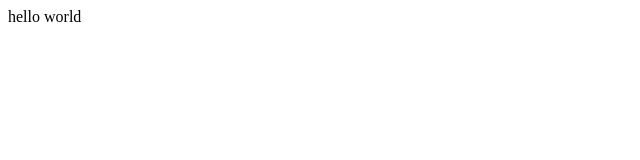
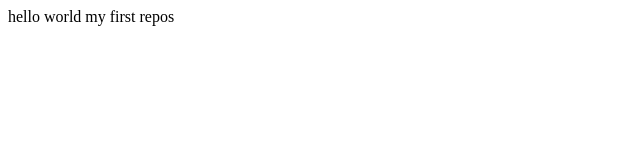
Before and after one commit to HanwenLi2005/MyFirstRepo, a plain HTML site: page index.html in a window 1280 px wide. Shown: the whole page, without its empty margins (0-640 px from the left). Drawn offline with Linux system fonts and the light colour scheme.

Commit message:
first repo

```diff
--- a/index.html
+++ b/index.html
@@ -8,5 +8,6 @@
 </head>
 <body>
     hello world
+    my first repos
 </body>
 </html>
```
